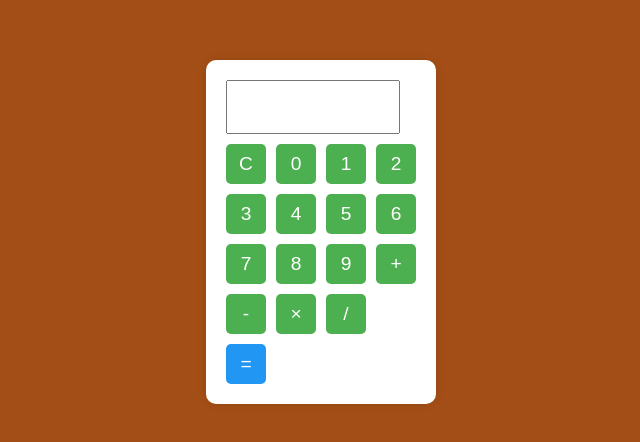
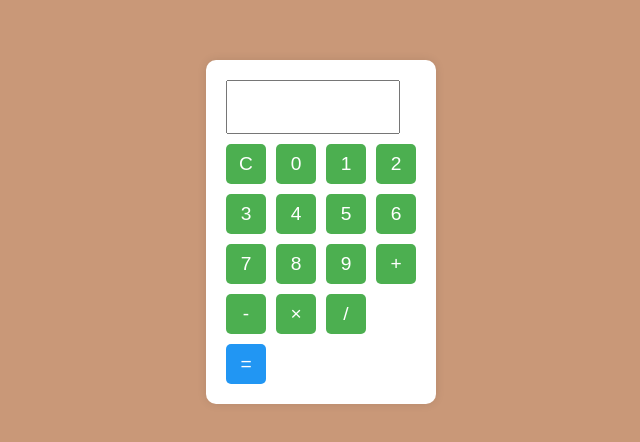
Before and after one commit to mariiX0/FirstProject, a plain HTML site: page index.html in a window 1280 px wide. Shown: the part 176-618 px from the top of the page, without its empty margins (319-959 px from the left). Drawn offline with Linux system fonts and the light colour scheme.

Commit message:
background changed

```diff
--- a/style.css
+++ b/style.css
@@ -4,7 +4,7 @@ body {
       justify-content: center;
       align-items: center;
       height: 100vh;
-      background-color: #a34e16;
+      background-color: #a34e1693;
     }
     .calculator {
       background-color: white;
```
